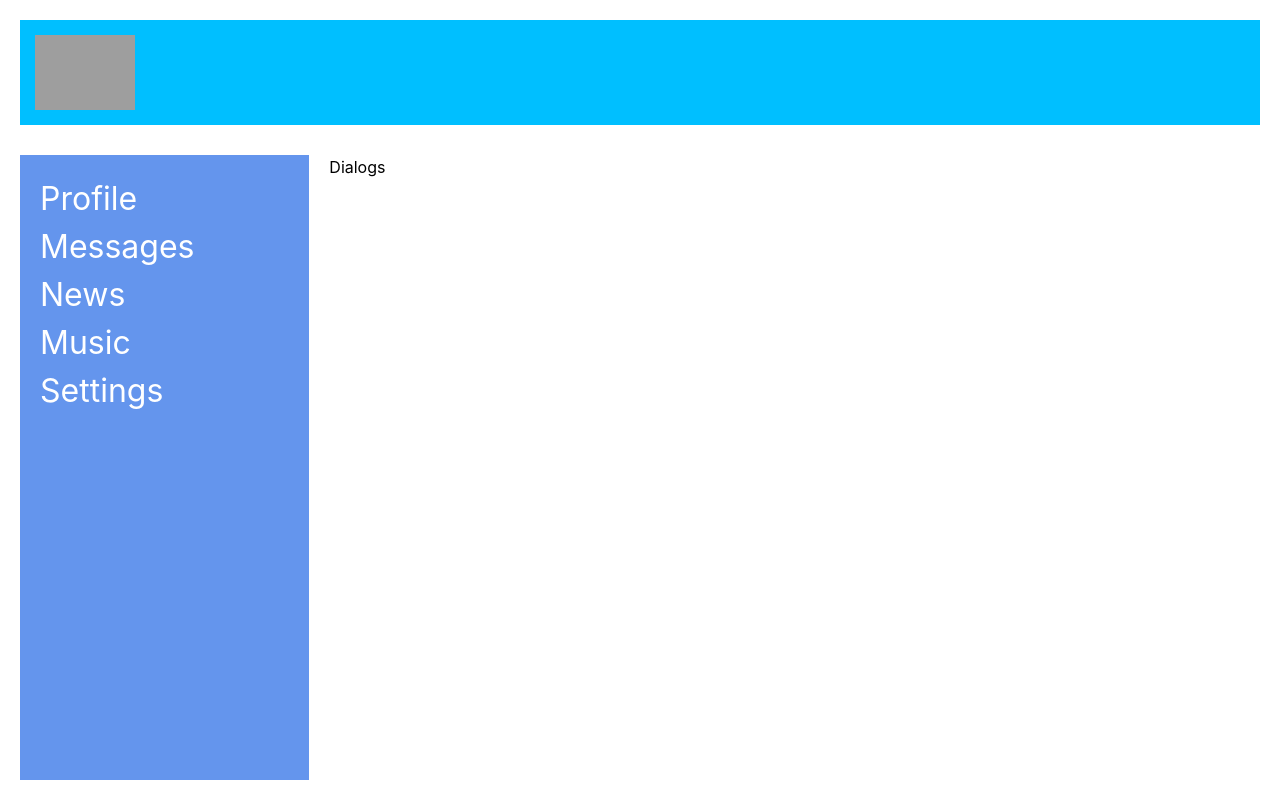
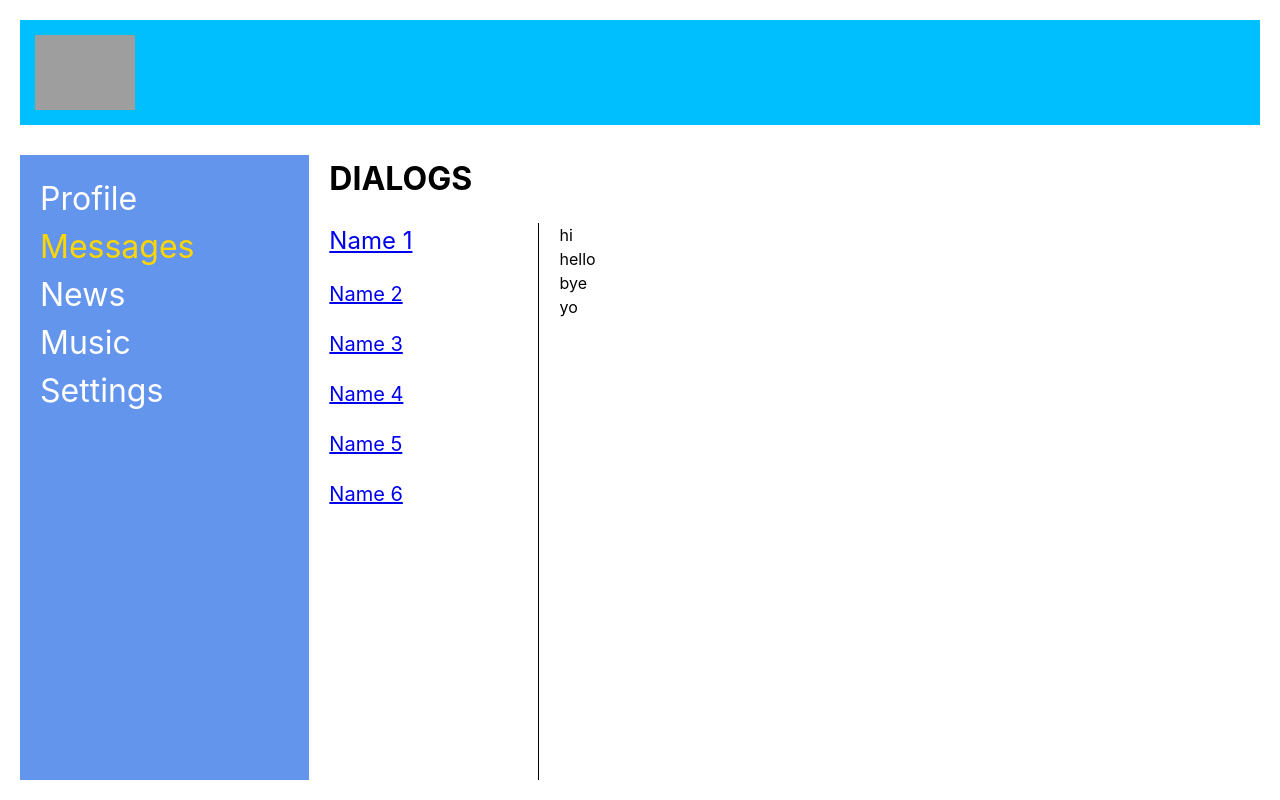
Before and after one commit to apalion1493/Social-network-react, a React (Create React App) app: page /dialogs in a window 1280 px wide. Built offline with nearby package versions, Linux system fonts and the light colour scheme; grey boxes are pictures that could not be loaded.

Commit message:
intermediate commit

```diff
--- a/src/components/Dialogs/Dialogs.module.css
+++ b/src/components/Dialogs/Dialogs.module.css
@@ -0,0 +1,45 @@
+.dialogs {
+    display: flex;
+    flex-direction: column;
+    height: 100%;
+}
+
+.dialogsTitle {
+    margin-bottom: 20px;
+    font-size: 32px;
+    font-weight: bold;
+    text-transform: uppercase;
+}
+
+.dialogsWrapper {
+    display: grid;
+    grid-template-columns: 3fr 10fr;
+    gap: 20px;
+    height: 100%;
+}
+
+.dialogsItems {
+    border-right: 1px solid;
+}
+
+.dialog {
+    margin-bottom: 20px;
+    font-size: 20px;
+}
+
+.dialog.active {
+    color: green;
+    font-size: 24px;
+}
+
+.dialog:last-child {
+    margin-bottom: 0;
+}
+
+.messages {
+
+}
+
+.message {
+
+}
--- a/src/components/Dialogs/Dialogs.tsx
+++ b/src/components/Dialogs/Dialogs.tsx
@@ -1,9 +1,38 @@
 import s from './Dialogs.module.css';
+import {NavLink} from "react-router-dom";
 
 export const Dialogs = () => {
     return (
-        <section>
-            Dialogs
+        <section className={s.dialogs}>
+            <h1 className={s.dialogsTitle}>Dialogs</h1>
+            <div className={s.dialogsWrapper}>
+                <div className={s.dialogsItems}>
+                    <div className={`${s.dialog} ${s.active}`}>
+                        <NavLink to="/dialogs/1">Name 1</NavLink>
+                    </div>
+                    <div className={s.dialog}>
+                        <NavLink to='/dialogs/2'>Name 2</NavLink>
+                    </div>
+                    <div className={s.dialog}>
+                        <NavLink to='/dialogs/3'>Name 3</NavLink>
+                    </div>
+                    <div className={s.dialog}>
+                        <NavLink to='/dialogs/4'>Name 4</NavLink>
+                    </div>
+                    <div className={s.dialog}>
+                        <NavLink to='/dialogs/5'>Name 5</NavLink>
+                    </div>
+                    <div className={s.dialog}>
+                        <NavLink to='/dialogs/6'>Name 6</NavLink>
+                    </div>
+                </div>
+                <div className={s.messages}>
+                    <div className={s.message}>hi</div>
+                    <div className={s.message}>hello</div>
+                    <div className={s.message}>bye</div>
+                    <div className={s.message}>yo</div>
+                </div>
+            </div>
         </section>
     )
 }
--- a/src/components/Navbar/Navbar.module.css
+++ b/src/components/Navbar/Navbar.module.css
@@ -20,6 +20,6 @@
     text-decoration: none;
 }
 
-.sidebar__navLink a:hover {
-    text-decoration: underline;
+.sidebar__navLink a.active {
+    color: gold;
 }
--- a/src/components/Navbar/Navbar.tsx
+++ b/src/components/Navbar/Navbar.tsx
@@ -1,4 +1,5 @@
 import s from './Navbar.module.css';
+import {NavLink} from "react-router-dom";
 
 const Navbar = () => {
     return(
@@ -6,19 +7,19 @@ const Navbar = () => {
             <nav className={s.sidebar__nav}>
                 <ul className={s.sidebar__ul}>
                     <li className={s.sidebar__navLink}>
-                        <a href="/profile">Profile</a>
+                        <NavLink activeClassName={s.active} to="/profile">Profile</NavLink>
                     </li>
                     <li className={s.sidebar__navLink}>
-                        <a href="/dialogs">Messages</a>
+                        <NavLink activeClassName={s.active} to="/dialogs">Messages</NavLink>
                     </li>
                     <li className={s.sidebar__navLink}>
-                        <a href="/news">News</a>
+                        <NavLink activeClassName={s.active} to="/news">News</NavLink>
                     </li>
                     <li className={s.sidebar__navLink}>
-                        <a href="/music">Music</a>
+                        <NavLink activeClassName={s.active} to="/music">Music</NavLink>
                     </li>
                     <li className={s.sidebar__navLink}>
-                        <a href="/settings">Settings</a>
+                        <NavLink activeClassName={s.active} to="/settings">Settings</NavLink>
                     </li>
                 </ul>
             </nav>
```
